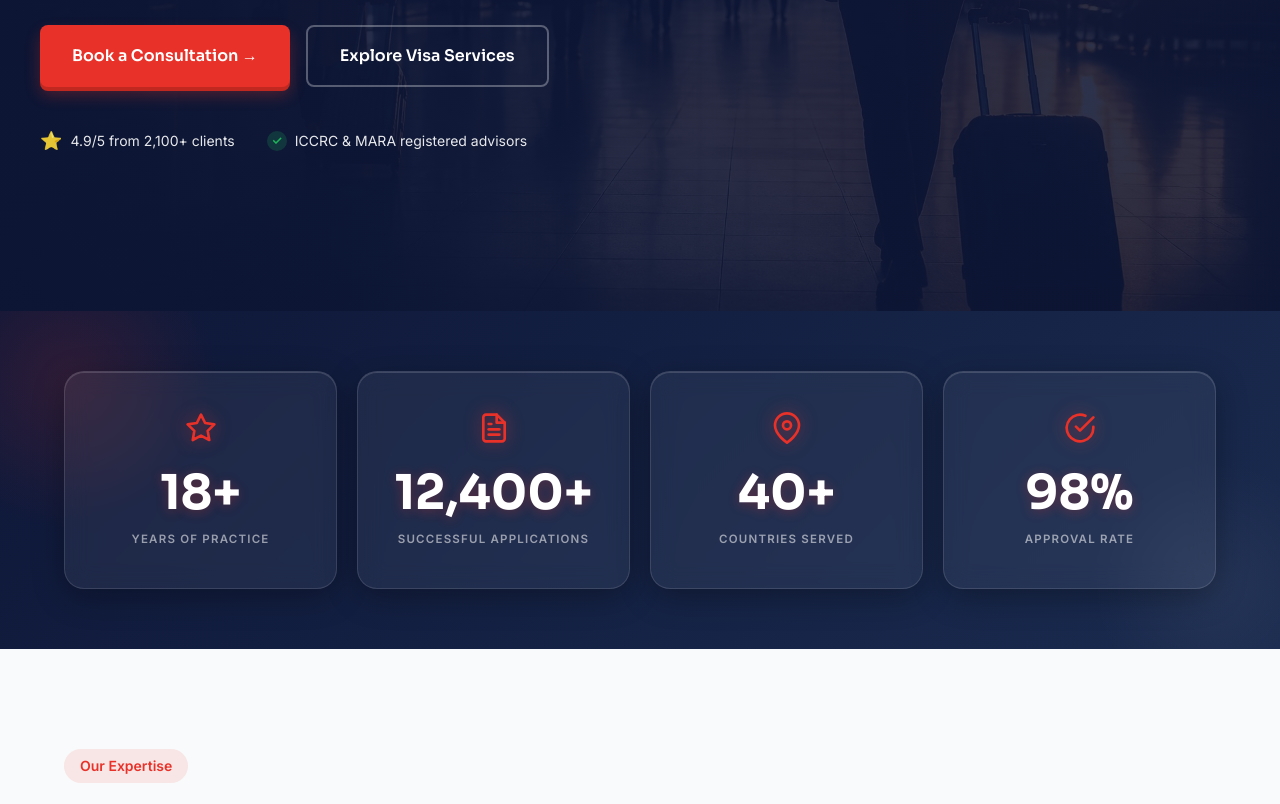
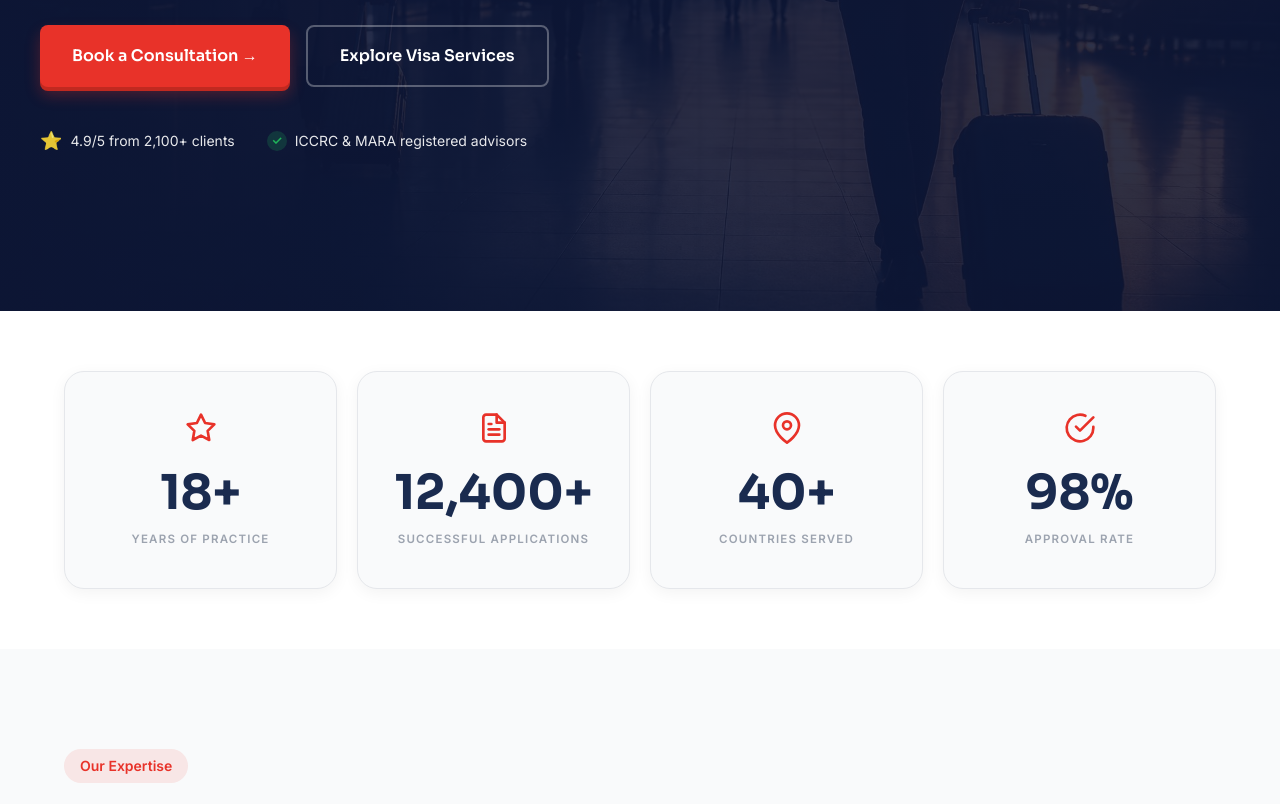
Before and after one commit to SocialThekaAccess/GVGlobalVisaconnect, a React (Vite) app: page / in a window 1280 px wide. Shown: the part 571-1375 px from the top of the page. Built offline with nearby package versions, Linux system fonts and the light colour scheme.

Commit message:
Stats white bg, service hero content left aligned

```diff
--- a/src/Components/HomePage.css
+++ b/src/Components/HomePage.css
@@ -261,33 +261,10 @@
 
 /* Stats Section */
 .stats {
-  background: linear-gradient(135deg, #0e1738 0%, #1a2b4f 100%);
+  background: white;
   padding: 60px 0;
   position: relative;
   z-index: 20;
-  overflow: hidden;
-}
-
-.stats::before {
-  content: '';
-  position: absolute;
-  top: -80px;
-  left: -80px;
-  width: 300px;
-  height: 300px;
-  background: radial-gradient(circle, rgba(232, 50, 41, 0.15) 0%, transparent 70%);
-  pointer-events: none;
-}
-
-.stats::after {
-  content: '';
-  position: absolute;
-  bottom: -60px;
-  right: -60px;
-  width: 250px;
-  height: 250px;
-  background: radial-gradient(circle, rgba(255,255,255,0.05) 0%, transparent 70%);
-  pointer-events: none;
 }
 
 .stats-grid {
@@ -299,18 +276,14 @@
 }
 
 .stat-item {
-  background: rgba(255, 255, 255, 0.06);
-  border: 1px solid rgba(255, 255, 255, 0.12);
+  background: #f9fafb;
+  border: 1.5px solid #e5e7eb;
   border-radius: 20px;
   padding: 40px 28px;
   text-align: center;
   position: relative;
-  backdrop-filter: blur(12px);
   transition: all 0.3s ease;
-  transform: perspective(800px) rotateX(0deg);
-  box-shadow:
-    0 8px 32px rgba(0, 0, 0, 0.3),
-    inset 0 1px 0 rgba(255, 255, 255, 0.15);
+  box-shadow: 0 4px 16px rgba(0, 0, 0, 0.05);
 }
 
 .stat-item::before {
@@ -319,7 +292,7 @@
   top: 0;
   left: 0;
   right: 0;
-  height: 2px;
+  height: 3px;
   background: linear-gradient(90deg, transparent, #e83229, transparent);
   border-radius: 20px 20px 0 0;
   opacity: 0;
@@ -327,13 +300,10 @@
 }
 
 .stat-item:hover {
-  transform: perspective(800px) rotateX(-4deg) translateY(-6px);
-  background: rgba(255, 255, 255, 0.1);
-  border-color: rgba(232, 50, 41, 0.5);
-  box-shadow:
-    0 20px 60px rgba(0, 0, 0, 0.4),
-    0 0 30px rgba(232, 50, 41, 0.15),
-    inset 0 1px 0 rgba(255, 255, 255, 0.2);
+  transform: translateY(-6px);
+  border-color: #e83229;
+  background: white;
+  box-shadow: 0 16px 48px rgba(232, 50, 41, 0.1);
 }
 
 .stat-item:hover::before {
@@ -346,19 +316,17 @@
   color: #e83229;
   margin: 0 auto 20px;
   display: block;
-  filter: drop-shadow(0 0 8px rgba(232, 50, 41, 0.5));
 }
 
 .stat-item h3 {
   font-size: 3rem;
-  color: white;
+  color: #1a2b4f;
   margin-bottom: 8px;
   font-weight: 700;
-  text-shadow: 0 2px 12px rgba(232, 50, 41, 0.3);
 }
 
 .stat-item p {
-  color: rgba(255, 255, 255, 0.55);
+  color: #9ca3af;
   font-size: 0.72rem;
   font-weight: 600;
   letter-spacing: 1.2px;
--- a/src/Components/Service.css
+++ b/src/Components/Service.css
@@ -108,7 +108,12 @@
   position: relative;
   z-index: 2;
   color: white;
-  padding: 80px 24px;
+  padding: 80px 0;
+  max-width: 1200px;
+  margin: 0 auto;
+  width: 100%;
+  padding-left: 24px;
+  padding-right: 24px;
 }
 
 .sr-badge {
```
